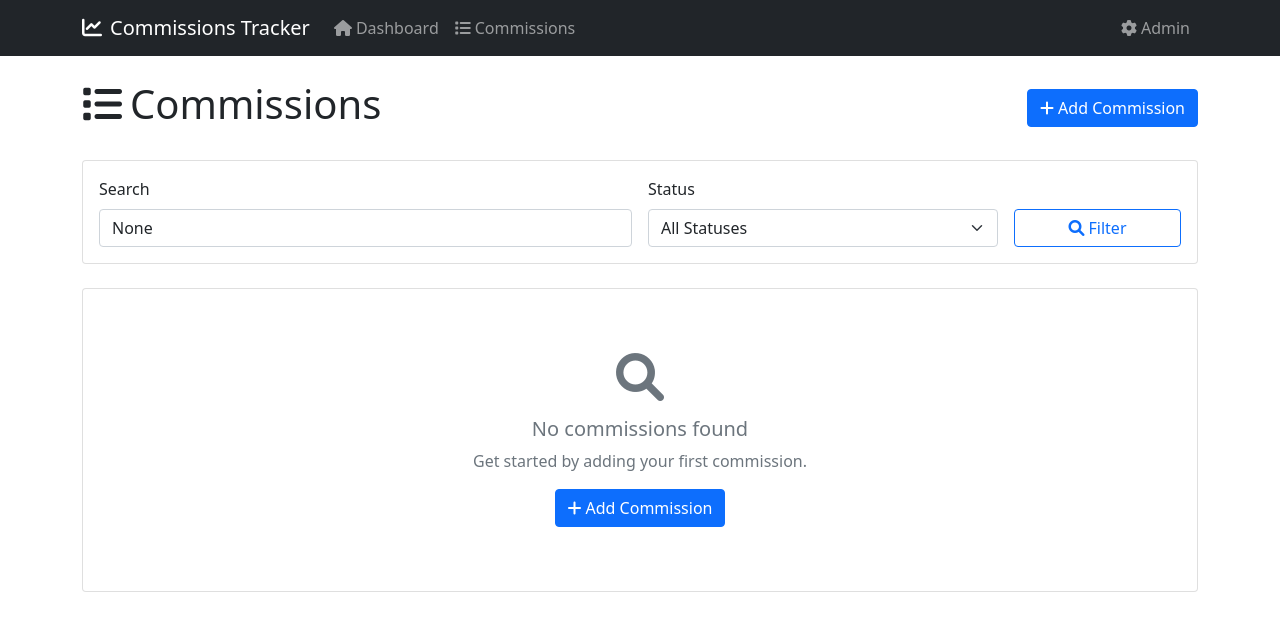
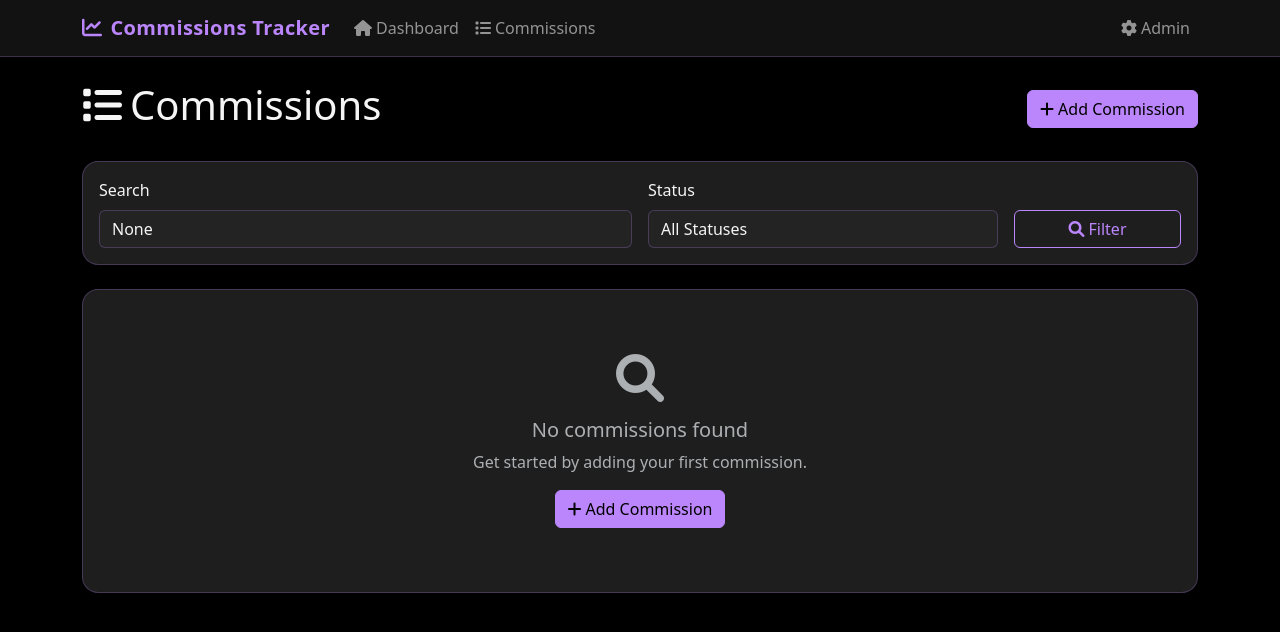
Before and after one commit to Mazzareth/Commtracker, a Django app: page /commissions/ in a window 1280 px wide. Shown: the top 632 px of the page. Run offline with Django 5.2, Linux system fonts and the light colour scheme; data that the repository does not hold is empty.

Commit message:
feat: add dark theme with purple accents and update Bootstrap version
Co-authored-by: Genie <genie@cosine.sh>

```diff
--- /dev/null
+++ b/commissions/static/commissions/css/style.css
@@ -0,0 +1,204 @@
+/* --- Commissions Dark Theme & Purple Accent Style --- */
+:root {
+    --brand-purple: #bb86fc;
+    --brand-purple-light: #d1a3ff;
+    --brand-purple-border: #bb86fc40;
+    --bg-black: #000;
+    --bg-dark-card: #1e1e1e;
+    --navbar-dark: #121212;
+    --text-light: #f5f5f5;
+    --text-muted: #b3b3b3;
+    --transition-base: 0.2s cubic-bezier(.4,0,.2,1);
+    --shadow-purple: 0 2px 12px 0 #bb86fc40;
+}
+
+/* General */
+body.bg-black {
+    background: var(--bg-black) !important;
+    color: var(--text-light);
+}
+.text-light { color: var(--text-light) !important; }
+.text-purple { color: var(--brand-purple) !important; }
+
+/* Navbar */
+.navbar,
+.navbar.bg-dark,
+.navbar-dark {
+    background: var(--navbar-dark) !important;
+    border-bottom: 1px solid var(--brand-purple-border);
+}
+.navbar-brand,
+.navbar .navbar-brand {
+    color: var(--brand-purple) !important;
+    font-weight: 700;
+    letter-spacing: 0.02em;
+}
+.navbar-brand .fa-chart-line {
+    color: var(--brand-purple) !important;
+}
+
+/* Cards */
+.card {
+    background: var(--bg-dark-card) !important;
+    color: var(--text-light) !important;
+    border: 1px solid var(--brand-purple-border) !important;
+    border-radius: 1rem;
+    transition: box-shadow var(--transition-base), transform var(--transition-base);
+}
+.card-header {
+    background: transparent !important;
+    border-bottom: 1px solid var(--brand-purple-border) !important;
+}
+.card:hover, .table-hover tbody tr:hover, .form-control:focus, .form-select:focus {
+    box-shadow: 0 4px 24px 0 var(--brand-purple-border), var(--shadow-purple);
+    transform: translateY(-4px);
+}
+
+/* Buttons */
+.btn-purple,
+.btn.btn-purple {
+    background: var(--brand-purple) !important;
+    color: #000 !important;
+    border: 1px solid var(--brand-purple);
+    transition: background var(--transition-base), color var(--transition-base), box-shadow var(--transition-base), transform var(--transition-base);
+    box-shadow: none;
+}
+.btn-purple:hover, .btn-purple:focus {
+    background: var(--brand-purple-light) !important;
+    color: #000 !important;
+    box-shadow: 0 0 0 0.2rem var(--brand-purple-border);
+    transform: translateY(-2px);
+}
+.btn-outline-purple,
+.btn.btn-outline-purple {
+    background: transparent !important;
+    color: var(--brand-purple) !important;
+    border: 1px solid var(--brand-purple);
+    transition: background var(--transition-base), color var(--transition-base), box-shadow var(--transition-base), transform var(--transition-base);
+}
+.btn-outline-purple:hover, .btn-outline-purple:focus {
+    background: var(--brand-purple) !important;
+    color: #000 !important;
+    box-shadow: 0 0 0 0.2rem var(--brand-purple-border);
+    transform: translateY(-2px);
+}
+
+/* Bootstrap button overrides - map primary to purple for legacy */
+.btn-primary, .btn.btn-primary {
+    background: var(--brand-purple) !important;
+    color: #000 !important;
+    border: 1px solid var(--brand-purple) !important;
+}
+.btn-primary:hover, .btn-primary:focus {
+    background: var(--brand-purple-light) !important;
+    color: #000 !important;
+    box-shadow: 0 0 0 0.2rem var(--brand-purple-border);
+}
+
+.btn-outline-primary, .btn.btn-outline-primary {
+    background: transparent !important;
+    color: var(--brand-purple) !important;
+    border: 1px solid var(--brand-purple) !important;
+}
+.btn-outline-primary:hover, .btn-outline-primary:focus {
+    background: var(--brand-purple) !important;
+    color: #000 !important;
+    box-shadow: 0 0 0 0.2rem var(--brand-purple-border);
+}
+
+/* Secondary/outline-secondary: gray */
+.btn-outline-secondary, .btn.btn-outline-secondary {
+    background: transparent !important;
+    color: var(--text-muted) !important;
+    border: 1px solid #444 !important;
+}
+.btn-outline-secondary:hover, .btn-outline-secondary:focus {
+    background: #222 !important;
+    color: var(--text-light) !important;
+}
+
+/* Table & Form Styling */
+.table, .table-hover tbody tr {
+    background: var(--bg-dark-card) !important;
+    color: var(--text-light) !important;
+    border-color: var(--brand-purple-border);
+    transition: box-shadow var(--transition-base), transform var(--transition-base);
+}
+.table thead th, .table th {
+    color: var(--brand-purple) !important;
+    border-bottom: 2px solid var(--brand-purple-border);
+}
+.table td, .table th {
+    border-color: var(--brand-purple-border) !important;
+}
+.table-hover tbody tr:hover {
+    background: #232323 !important;
+}
+
+/* Form controls */
+.form-control, .form-select {
+    background: #232323 !important;
+    color: var(--text-light) !important;
+    border: 1px solid var(--brand-purple-border) !important;
+    transition: box-shadow var(--transition-base), border-color var(--transition-base), transform var(--transition-base);
+}
+.form-control:focus, .form-select:focus {
+    border-color: var(--brand-purple) !important;
+    box-shadow: 0 0 0 0.2rem var(--brand-purple-border) !important;
+    background: #232323;
+    color: var(--text-light);
+}
+
+/* Badges - color coded for status, but purple for "Total" */
+.badge.bg-warning, .badge.bg-info, .badge.bg-success, .badge.bg-secondary {
+    color: #000 !important;
+    font-weight: 600;
+    background: var(--brand-purple) !important;
+    border: 1px solid var(--brand-purple-border);
+}
+.badge.bg-warning.text-dark { background: #fbc02d !important; color: #000 !important; }
+.badge.bg-info { background: #29b6f6 !important; color: #fff !important; }
+.badge.bg-success { background: #66bb6a !important; color: #fff !important; }
+.badge.bg-secondary { background: #616161 !important; color: #fff !important; }
+.badge.bg-primary { background: var(--brand-purple) !important; color: #000 !important; }
+
+/* Alert override */
+.alert {
+    background: #191927 !important;
+    color: var(--text-light) !important;
+    border: 1px solid var(--brand-purple-border);
+}
+
+/* Animations and AOS fade-up support */
+[data-aos="fade-up"] {
+    opacity: 0;
+    transition-property: opacity, transform;
+    transition-duration: 0.6s;
+}
+[data-aos="fade-up"].aos-animate {
+    opacity: 1;
+    transform: translateY(0px);
+}
+.animate__animated.animate__fadeInUp {
+    animation-duration: 0.8s;
+    animation-timing-function: cubic-bezier(.4,0,.2,1);
+}
+
+/* Utility */
+.rounded-xl { border-radius: 1rem !important; }
+.shadow-purple { box-shadow: 0 2px 20px 0 var(--brand-purple-border) !important; }
+
+/* Misc */
+a, a.text-decoration-none {
+    color: var(--brand-purple);
+    transition: color var(--transition-base);
+}
+a:hover { color: var(--brand-purple-light); }
+::-webkit-scrollbar {
+    background: #191919;
+    width: 8px;
+}
+::-webkit-scrollbar-thumb {
+    background: var(--brand-purple-border);
+    border-radius: 6px;
+}
--- a/commissions/templates/commissions/base.html
+++ b/commissions/templates/commissions/base.html
@@ -1,16 +1,23 @@
+{% load static %}
 <!DOCTYPE html>
 <html lang="en">
 <head>
     <meta charset="UTF-8">
     <meta name="viewport" content="width=device-width, initial-scale=1.0">
     <title>{% block title %}Commissions Tracker{% endblock %}</title>
-    <link href="https://cdn.jsdelivr.net/npm/bootstrap@5.1.3/dist/css/bootstrap.min.css" rel="stylesheet">
+    <link href="https://cdn.jsdelivr.net/npm/bootstrap@5.3.3/dist/css/bootstrap.min.css" rel="stylesheet">
     <link href="https://cdnjs.cloudflare.com/ajax/libs/font-awesome/6.0.0/css/all.min.css" rel="stylesheet">
+    <!-- Animate.css -->
+    <link rel="stylesheet" href="https://cdnjs.cloudflare.com/ajax/libs/animate.css/4.1.1/animate.min.css"/>
+    <!-- AOS scroll animation CSS -->
+    <link href="https://cdnjs.cloudflare.com/ajax/libs/aos/2.3.4/aos.css" rel="stylesheet">
+    <!-- Custom commissions theme -->
+    <link href="{% static 'commissions/css/style.css' %}" rel="stylesheet">
 </head>
-<body>
+<body data-bs-theme="dark" class="bg-black text-light">
     <nav class="navbar navbar-expand-lg navbar-dark bg-dark">
         <div class="container">
-            <a class="navbar-brand" href="{% url 'commissions:home' %}">
+            <a class="navbar-brand text-purple" href="{% url 'commissions:home' %}">
                 <i class="fas fa-chart-line me-2"></i>Commissions Tracker
             </a>
             <button class="navbar-toggler" type="button" data-bs-toggle="collapse" data-bs-target="#navbarNav">
@@ -54,6 +61,11 @@
         {% endblock %}
     </main>
 
-    <script src="https://cdn.jsdelivr.net/npm/bootstrap@5.1.3/dist/js/bootstrap.bundle.min.js"></script>
+    <script src="https://cdn.jsdelivr.net/npm/bootstrap@5.3.3/dist/js/bootstrap.bundle.min.js"></script>
+    <!-- AOS JS -->
+    <script src="https://cdnjs.cloudflare.com/ajax/libs/aos/2.3.4/aos.js"></script>
+    <script>
+      AOS.init({ once: true, duration: 600, });
+    </script>
 </body>
 </html>
--- a/commissions/templates/commissions/commission_list.html
+++ b/commissions/templates/commissions/commission_list.html
@@ -9,7 +9,7 @@
             <h1>
                 <i class="fas fa-list me-2"></i>Commissions
             </h1>
-            <a href="/admin/commissions/commission/add/" class="btn btn-primary">
+            <a href="/admin/commissions/commission/add/" class="btn btn-purple">
                 <i class="fas fa-plus me-1"></i>Add Commission
             </a>
         </div>
@@ -40,7 +40,7 @@
                     <div class="col-md-2">
                         <label class="form-label">&nbsp;</label>
                         <div class="d-grid">
-                            <button type="submit" class="btn btn-outline-primary">
+                            <button type="submit" class="btn btn-outline-purple">
                                 <i class="fas fa-search me-1"></i>Filter
                             </button>
                         </div>
@@ -53,11 +53,11 @@
 
 <div class="row">
     <div class="col-12">
-        <div class="card">
+        <div class="card animate__animated animate__fadeInUp" data-aos="fade-up">
             <div class="card-body">
                 {% if commissions %}
                     <div class="table-responsive">
-                        <table class="table table-hover">
+                        <table class="table table-hover animate__animated animate__fadeInUp" data-aos="fade-up">
                             <thead>
                                 <tr>
                                     <th>Title</th>
@@ -106,7 +106,7 @@
                                     <td>
                                         <div class="btn-group btn-group-sm">
                                             <a href="{% url 'commissions:commission_detail' commission.pk %}"
-                                               class="btn btn-outline-primary" title="View Details">
+                                               class="btn btn-outline-purple" title="View Details">
                                                 <i class="fas fa-eye"></i>
                                             </a>
                                             <a href="/admin/commissions/commission/{{ commission.pk }}/change/"
@@ -126,12 +126,12 @@
                         <h5 class="text-muted">No commissions found</h5>
                         {% if search_query or status_filter %}
                             <p class="text-muted">Try adjusting your search criteria.</p>
-                            <a href="{% url 'commissions:commission_list' %}" class="btn btn-outline-primary">
+                            <a href="{% url 'commissions:commission_list' %}" class="btn btn-outline-purple">
                                 <i class="fas fa-times me-1"></i>Clear Filters
                             </a>
                         {% else %}
                             <p class="text-muted">Get started by adding your first commission.</p>
-                            <a href="/admin/commissions/commission/add/" class="btn btn-primary">
+                            <a href="/admin/commissions/commission/add/" class="btn btn-purple">
                                 <i class="fas fa-plus me-1"></i>Add Commission
                             </a>
                         {% endif %}
```
Also changed, not shown: commissions/templates/commissions/commission_detail.html (+6 -6 lines), commissions/templates/commissions/home.html (+7 -7 lines).
